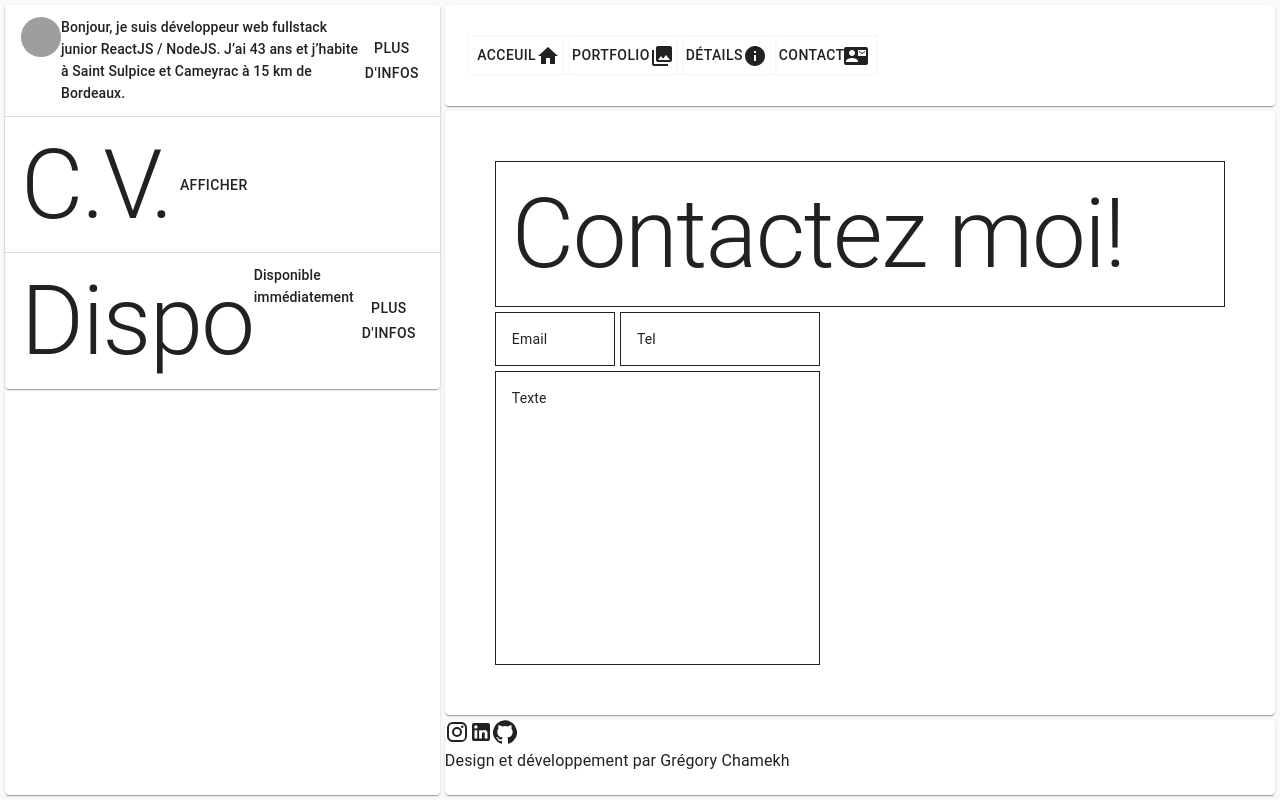
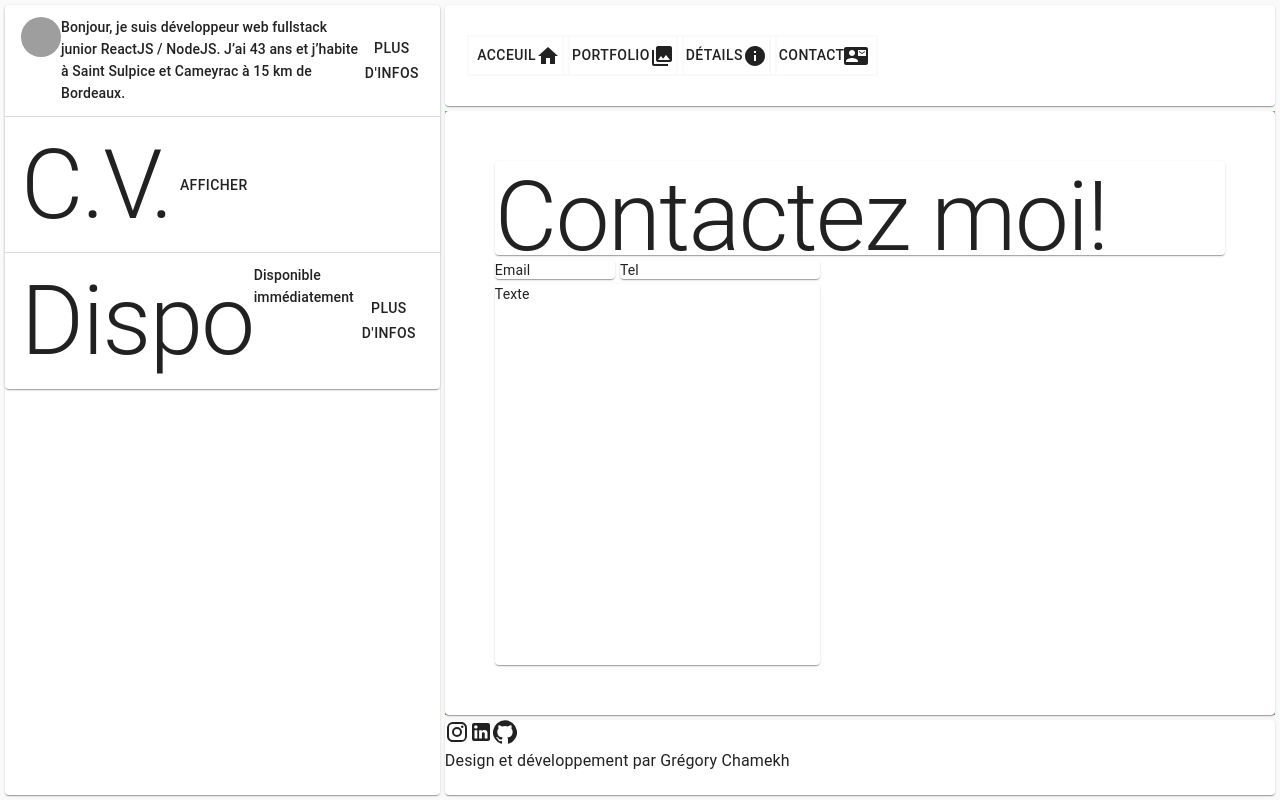
Before and after one commit to rachOS/portfolio-front, a React (Create React App) app: page /contact in a window 1280 px wide. Built offline with nearby package versions, Linux system fonts and the light colour scheme; grey boxes are pictures that could not be loaded.

Commit message:
replace Card by Box, and CardContent by Card

```diff
--- a/src/components/Contact.jsx
+++ b/src/components/Contact.jsx
@@ -1,6 +1,7 @@
 import React from "react";
 import {
     Paper,
+    Box,
     Card,
     CardContent,
     Button,
@@ -17,26 +18,22 @@ import "./style/contact.css";
 
 function Contact() {
     return (
-        <Card className="main-content contact">
+        <Box className="main-content contact">
             <Paper className="contact-container">
-                <CardContent className="title">
+                <Card className="title">
                     <Typography variant="h1">Contactez moi!</Typography>
-                </CardContent>
-                <CardContent className="email">
+                </Card>
+                <Card className="email">
                     <Typography variant="">Email</Typography>
-                </CardContent>
-                <CardContent className="phone">
-                    <Typography  variant="">
-                        Tel
-                    </Typography>
-                </CardContent>
-                <CardContent className="text">
-                    <Typography  variant="">
-                        Texte
-                    </Typography>
-                </CardContent>
+                </Card>
+                <Card className="phone">
+                    <Typography variant="">Tel</Typography>
+                </Card>
+                <Card className="text">
+                    <Typography variant="">Texte</Typography>
+                </Card>
             </Paper>
-        </Card>
+        </Box>
     );
 }
 
--- a/src/components/Details.jsx
+++ b/src/components/Details.jsx
@@ -1,6 +1,7 @@
 import React from "react";
 import {
     Paper,
+    Box,
     Card,
     CardContent,
     Button,
@@ -17,20 +18,18 @@ import "./style/details.css";
 
 function Details() {
     return (
-        <Card className="main-content">
+        <Box className="main-content">
             <Paper className="details-container">
-                <CardContent className="cv">
+                <Card className="cv">
                     CV
                     <CardActions>
                         <Button>Télécharger</Button>
                     </CardActions>
-                </CardContent>
-                <CardContent className="infos">
-                    Disponibilités et infos
-                </CardContent>
-                <CardContent className="form">Une question?</CardContent>
+                </Card>
+                <Card className="infos">Disponibilités et infos</Card>
+                <Card className="form">Une question?</Card>
             </Paper>
-        </Card>
+        </Box>
     );
 }
 
--- a/src/components/Portfolio.jsx
+++ b/src/components/Portfolio.jsx
@@ -27,7 +27,7 @@ function Portfolio() {
     return (
         <Card className=" main-content ">
             <Paper className="portfolio-container">
-                <CardContent className="carousel">
+                <Card className="carousel">
                     <Button>Back</Button>
                     <AvatarGroup max={10}>
                         <Avatar variant="square" alt="project name" src="#" />
@@ -37,11 +37,11 @@ function Portfolio() {
                         <Avatar variant="square" alt="project name" src="#" />
                     </AvatarGroup>
                     <Button>Next</Button>
-                </CardContent>
-                <CardContent className="preview">
+                </Card>
+                <Card className="preview">
                     <Typography>Projet 1</Typography>
-                </CardContent>
-                <CardContent className="form">
+                </Card>
+                <Card className="form">
                     <Tabs>
                         <Tab label="Description" />
                         <Tab label="L'équipe" />
@@ -49,7 +49,7 @@ function Portfolio() {
                         <Tab label="Les fontionnalités" />
                         <Tab label="Le partage" />
                     </Tabs>
-                </CardContent>
+                </Card>
             </Paper>
         </Card>
     );
--- a/src/components/style/contact.css
+++ b/src/components/style/contact.css
@@ -18,17 +18,13 @@ body.contact-container{
 
 .title {
     grid-area: title;
-    border: 1px solid;
 }
 .email {
     grid-area: email;
-    border: 1px solid;
 }
 .phone {
     grid-area: phone;
-    border: 1px solid;
 }
 .text {
     grid-area: text;
-    border: 1px solid;
 }
--- a/src/components/style/details.css
+++ b/src/components/style/details.css
@@ -17,13 +17,10 @@
 
 .cv{
     grid-area: cv;
-    border: 1px solid;
 }
 .infos{
     grid-area: infos;
-    border: 1px solid;
 }
 .form{
     grid-area: form;
-    border: 1px solid;
 }
--- a/src/components/style/portfolio.css
+++ b/src/components/style/portfolio.css
@@ -17,14 +17,11 @@
 
 .form {
     grid-area: form;
-    border: 1px solid;
     width: 100%;
 }
 .preview {
     grid-area: preview;
-    border: 1px solid;
 }
 .carousel {
     grid-area: carousel;
-    border: 1px solid;
 }
```
